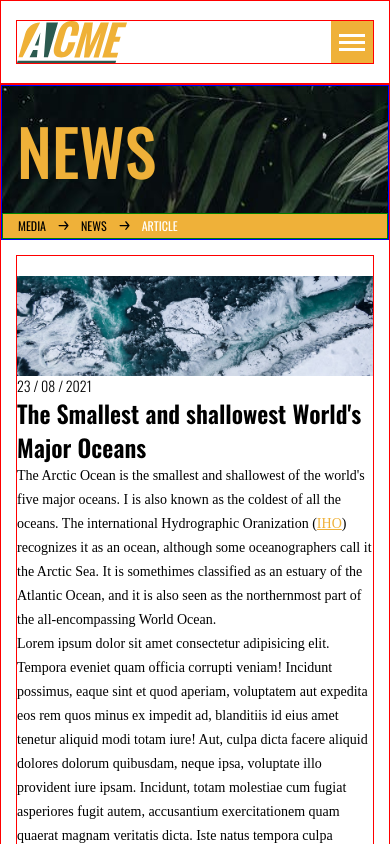
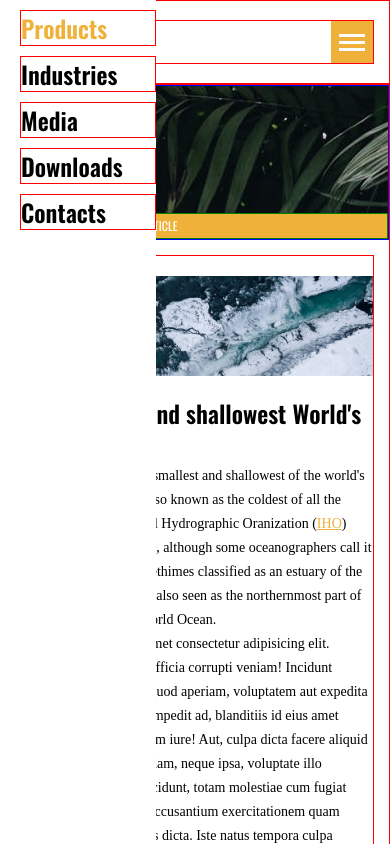
Before and after one commit to TwentyBowls/em-takehome, a plain HTML site: page index.html in a window 390 px wide. Both pictures are taken after a click on the button 351 px from the left and 42 px from the top of the page. Shown: the top 844 px of the page. Drawn offline with Linux system fonts and the light colour scheme; a web font is replaced by a local one.

Commit message:
Implement basic mobile nav

```diff
--- a/css/style.css
+++ b/css/style.css
@@ -103,7 +103,8 @@ h1 {
     line-height: 7.2rem;
 }
 
-h2 {
+h2,
+.link--nav {
     font-family: 'Oswald', sans-serif;
     font-weight:600;
     font-size: 2.4rem;
@@ -205,21 +206,38 @@ p {
     height: 5vh;
 }
 
+.nav__items {
+    position: fixed;
+    top: 0;
+    left: 0;
+    z-index: 2;
+    height: 100vh;
+    width: 40vw;
+    background: var(--color-white);
+    transform: translateX(-40vw);
+}
 
-/* .nav {
-    width: 100%;
-    padding:  3vh 5% 0 5%;
-    display: flex;
-    flex-direction: column;
-    align-items: center;
-    min-height: 10vh;
-} */
+.nav--open.nav__items{
+    transform: translateX(0)
+}
 
-/* .nav__item {
-    margin: .5em 0;
-    text-align: center;
-    text-transform: uppercase;
-} */
+
+.nav__item {
+    margin: 1em 0 1em 2em;
+    border: 1px solid red;
+}
+
+.nav__link {
+    color: var(--color-black);
+}
+
+.nav__link--active {
+    color: var(--color-yellow) ;
+}
+
+.link--nav {
+    text-decoration: none;
+}
 
 .nav__toggle {
     height: 5vh;
@@ -228,27 +246,16 @@ p {
     background: var(--color-yellow);
 }
 
-/* .nav__toggle:hover .nav__hamburger,
-.nav__toggle:focus .nav__hamburger {
-    opacity: var(--color-green)
-} */
+.nav__toggle:hover {
+    cursor: pointer;
+}
 
-/* .nav__list {
-    display: none;
-    color: var(--color-yellow);
-} */
-
-/* .nav--visible {
-    display: block;
-} */
-
-/* .nav__link:hover,
-.nav__link:focus {
-    opacity: var(--opacity-lower)
-} */
+.link--nav:hover,
+.link--nav:focus {
+    color: var(--color-green);
+}
 
 /* HAMBURGER */
-
 .nav__hamburger {
     display: block;
     position: relative;
--- a/index.html
+++ b/index.html
@@ -21,16 +21,28 @@
     <header class="header">
         <div class="header__container container">
             <img src="./assets/ACME_Logo.svg" class="header__logo" alt="ACME Logo">
-            <button class="header__button nav__toggle" id="btnNav" type="button">
+            <nav class="nav">
+                <ul class="nav__items">
+                    <li class="nav__item">
+                        <a href="" class="nav__link link--nav nav__link--active">Products</a>
+                    </li>
+                    <li class="nav__item">
+                        <a href="" class="nav__link link--nav">Industries</a>
+                    </li>
+                    <li class="nav__item">
+                        <a href="" class="nav__link link--nav">Media</a>
+                    </li>
+                    <li class="nav__item">
+                        <a href="" class="nav__link link--nav">Downloads</a>
+                    </li>
+                    <li class="nav__item">
+                        <a href="" class="nav__link link--nav">Contacts</a>
+                    </li>
+                </ul>
+            </nav>
+            <button class="nav__toggle" id="nav-btn" type="button">
                 <span class="nav__hamburger"></span>
             </button>
-            <!-- <nav class="nav">
-                <ul class="nav__links">
-                    <li class="nav__link">
-                        a.nav__link-
-                    </li>
-                </ul>
-            </nav> -->
         </div>
     </header>
     <main class="news">
--- a/js/main.js
+++ b/js/main.js
@@ -1,6 +1,7 @@
 /* TOGGLE NAV  */
-const navToggle = document.querySelector('.nav__toggle')
-const nav = document.querySelector('.nav__list')
-navToggle.addEventListener('click', () => {
-    nav.classList.toggle('nav--visible')
+document.addEventListener('DOMContentLoaded', () => {
+    const nav = document.querySelector('.nav__items')
+    document.getElementById('nav-btn').addEventListener('click', () => {
+        nav.classList.toggle('nav--open')
+    })
 })
```
